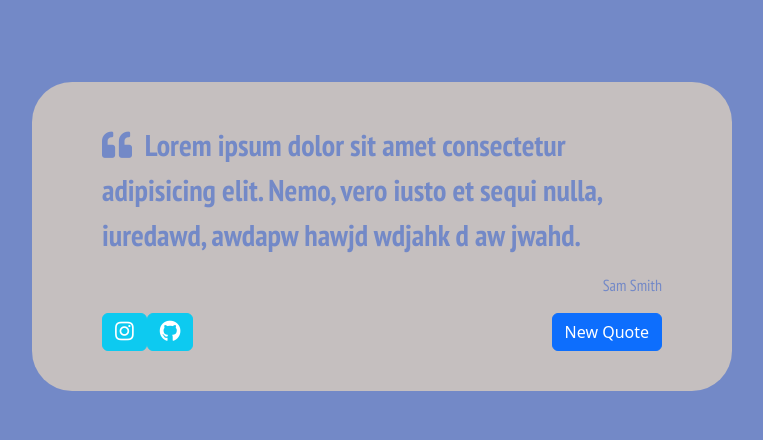
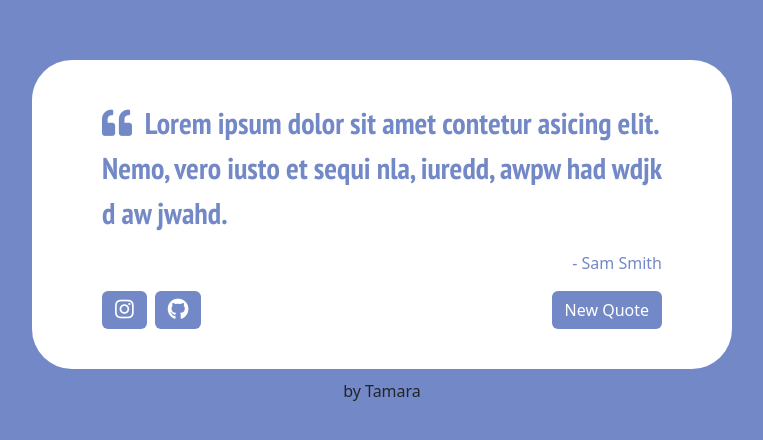
Before and after one commit to TamaraSovcikova/Quote-Machine, a React (Create React App) app in the folder quote-machine/: page / in a window 1280 px wide. Shown: the part 164-604 px from the top of the page, without its empty margins (258-1021 px from the left). Built offline with nearby package versions, Linux system fonts and the light colour scheme.

Commit message:
finalizing style changes

```diff
--- a/quote-machine/src/App.css
+++ b/quote-machine/src/App.css
@@ -1,17 +1,20 @@
-
-:root{
-  --containerColour: rgb(197, 191, 191);
+:root {
+  --containerColour: rgb(255, 255, 255);
   --backgroundColour: rgb(115, 137, 199);
+}
+html{
+  height:100%;
 }
 
 body {
   display: flex;
   justify-content: center;
   align-items: center;
-  height: 100vh;
   background-color: var(--backgroundColour) !important;
-  color: var(--backgroundColour) !important;
- }
+  height: 100%;
+  font-family: 'PTSansNarrow Regular';
+  color: white;
+}
 
 .container {
   background-color: var(--containerColour);
@@ -23,24 +26,45 @@ body {
   padding: 40px 70px !important;
   box-sizing: border-box;
 }
+
 #quote-text {
-  font-family: 'PTSansNarrow Bold';
+  font-family: 'PTSansNarrow Bold' !important;
+  color: var(--backgroundColour) !important;
 }
+
 #author {
-  font-family: 'PTSansNarrow Regular';
+  color: var(--backgroundColour) !important;
 }
+
 #quote-icon {
   color: var(--backgroundColour) !important;
 }
+
+.custom-button {
+  background-color: var(--backgroundColour) !important;
+  color:white !important;
+}
+
+.custom-button:hover, .custom-anchor:hover {
+  filter: brightness(120%);
+}
+
+.custom-anchor {
+  background-color: var(--backgroundColour) !important;
+  margin-right: 8px;
+}
+
 
 @font-face {
   font-family: 'Dancing Script';
   src: url('./fonts/Dancing_Script/static/DancingScript-Medium.ttf') format('truetype');
 }
+
 @font-face {
   font-family: 'PTSansNarrow Bold';
   src: url('./fonts/PT_Sans_Narrow/PTSansNarrow-Bold.ttf') format('truetype');
 }
+
 @font-face {
   font-family: 'PTSansNarrow Regular';
   src: url('./fonts/PT_Sans_Narrow/PTSansNarrow-Regular.ttf') format('truetype');
--- a/quote-machine/src/App.js
+++ b/quote-machine/src/App.js
@@ -9,42 +9,41 @@ function App() {
   //const quotes = useSelector((state) => state.quotes);
   return (
      <Provider store={store}>
-      <div className="d-flex justify-content-center align-items-center vh-100">
+      <div className="d-flex justify-content-center align-items-center">
         <div className="container myp-10">
           <div className="row auto justify-content-md-center">
             <div className="col">
               <div className="d-flex align-items-start">
                 <p id="quote-text" className="lead" style={{  fontSize: '30px', wordWrap: 'break-word'}}>
                 <i id="quote-icon"className="fas fa-quote-left fa-1x text-primary" style={{ marginRight: '0.8rem' }}></i>
-                  Lorem ipsum dolor sit amet consectetur adipisicing elit. Nemo, vero iusto et sequi nulla, iuredawd, awdapw hawjd wdjahk d aw jwahd.
+                  Lorem ipsum dolor sit amet contetur asicing elit. Nemo, vero iusto et sequi nla, iuredd, awpw had wdjk d aw jwahd.
                 </p>
               </div>
             </div>
           </div>
-
-
           <div class="row">
             <div class="col text-end">
-              <p id="author">Sam Smith</p>
+              <p id="author">- Sam Smith</p>
             </div>
           </div>
           <div class="row">
             <div class="col">
-               <div id="social-icons" class="d-flex justify-content-start">
-                <a id="instagram-link" href="https://www.instagram.com/" target="_blank" rel="noopener noreferrer" class="btn btn-info">
+               <div id="social-icons" class="flex justify-content-start">
+                <a id="instagram-link" href="https://www.instagram.com/" target="_blank" rel="noopener noreferrer" class="custom-anchor btn">
                   <i class="fab fa-instagram fa-lg text-white"></i>
                 </a>
-                <a id="github-link" href="https://github.com/" target="_blank" rel="noopener noreferrer" class="btn btn-info">
+                <a id="github-link" href="https://github.com/" target="_blank" rel="noopener noreferrer" class="custom-anchor btn">
                   <i class="fab fa-github fa-lg text-white"></i>
                 </a>
               </div>
             </div>
             <div class="col text-end">
-              <button id="new-quote" className="btn btn-primary">New Quote</button>
+              <button id="new-quote" class="custom-button btn">New Quote</button>
             </div>
           </div>
         </div>
       </div>
+        <p id="footer-text" className="d-flex justify-content-center align-items-center" style={{  margin: '10px'}}>by Tamara</p>
     </Provider>
   );
 }
```
